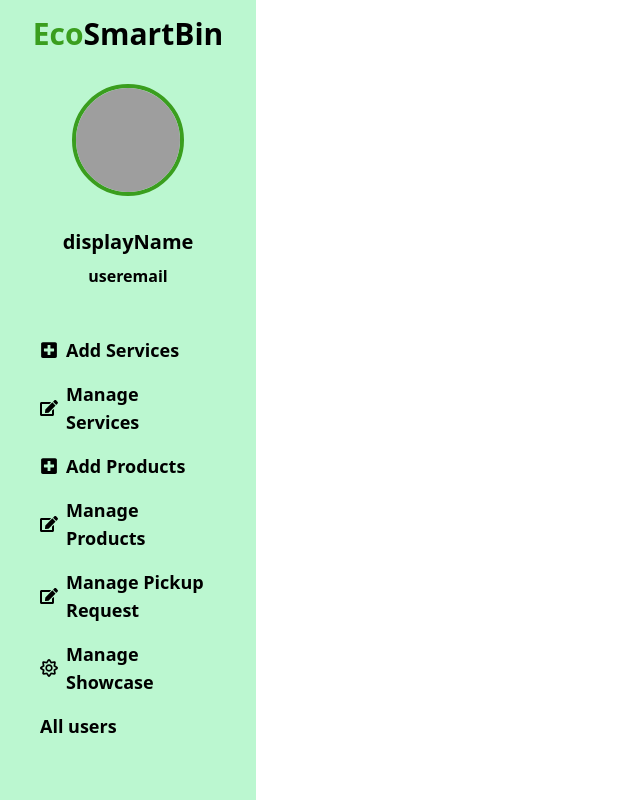
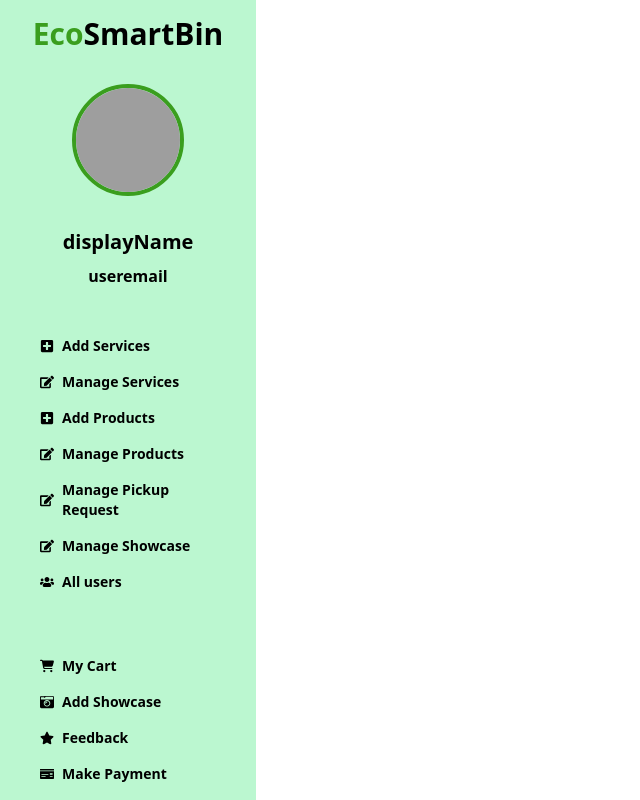
Before and after one commit to Raisul-24/EcoSmart-Bins-client-side, a React (Vite) app: page /dashboard in a window 1280 px wide. Shown: the whole page, without its empty margins (0-640 px from the left). Built offline with nearby package versions, Linux system fonts and the light colour scheme; no server answers; grey boxes are pictures that could not be loaded.

Commit message:
[dashboard]:modify routes alignment

```diff
--- a/src/Components/recycle materials/RecycleMaterials.jsx
+++ b/src/Components/recycle materials/RecycleMaterials.jsx
@@ -31,7 +31,7 @@ const RecycleMaterials = () => {
             backgroundImage: "url(https://i.ibb.co/56JLyPY/shape-9.png)",
           }}
         >
-          <div className="hero-overlay rounded-xl bg-brand-color opacity-80"></div>
+          <div className="hero-overlay rounded-xl bg-brand-color "></div>
           <div className="z-0 lg:w-4/5 flex flex-col md:flex-row lg:gap-60 gap-12 justify-between">
             <div className="lg:w-80 mx-auto px-5 md:px-0 text-center lg:text-start text-white">
                 <p className="text-xl mb-5 font-bold">Recycle Materials</p>
--- a/src/LayOut/Dashboard.jsx
+++ b/src/LayOut/Dashboard.jsx
@@ -7,9 +7,9 @@ import {
   FaHome,
   FaMoneyCheck,
   FaPlusSquare,
-  FaRegSun,
   FaSearch,
   FaStar,
+  FaUsers,
 } from "react-icons/fa";
 import { FaCartShopping } from "react-icons/fa6";
 import { Link, NavLink, Outlet } from "react-router-dom";
@@ -61,44 +61,45 @@ const Dashboard = () => {
 
             <ul className="menu font-semibold">
               {/* admin routes */}
-              <li className="lg:text-lg">
+              <li className="">
                 <NavLink to="/dashboard/addServices">
                   <FaPlusSquare />
                   Add Services
                 </NavLink>
               </li>
-              <li className="lg:text-lg">
+              <li className="">
                 <NavLink to="/dashboard/manageServices">
                   <FaEdit />
                   Manage Services
                 </NavLink>
               </li>
-              <li className="lg:text-lg">
+              <li className="">
                 <NavLink to="/dashboard/addProducts">
                   <FaPlusSquare />
                   Add Products
                 </NavLink>
               </li>
-              <li className="lg:text-lg">
+              <li className="">
                 <NavLink to="/dashboard/manageProducts">
                 <FaEdit />
                   Manage Products
                 </NavLink>
               </li>
-              <li className="lg:text-lg">
+              <li className="">
                 <NavLink to="/dashboard/managePickup">
                 <FaEdit />
                   Manage Pickup Request
                 </NavLink>
               </li>
-              <li className="lg:text-lg">
+              <li className="">
                 <NavLink to="/dashboard/manageShowcase">
-                <FaRegSun />
+                <FaEdit />
                   Manage Showcase
                 </NavLink>
               </li>
-              <li className="lg:text-lg">
+              <li className="">
                 <NavLink to="/dashboard/allUsers">
+                  <FaUsers/>
                 All users
                 </NavLink>
               </li>
@@ -106,28 +107,28 @@ const Dashboard = () => {
               <div className="divider"></div>
 
               {/* user routes */}
-              <li className="lg:text-lg">
+              <li className="">
                 <NavLink to="/dashboard/cart">
                   <FaCartShopping></FaCartShopping> My Cart
                 </NavLink>
               </li>
-              <li className="lg:text-lg">
+              <li className="">
                 <NavLink to="/dashboard/addShowcase">
                   <FaCameraRetro />Add Showcase
                 </NavLink>
               </li>
-              <li className="lg:text-lg">
+              <li className="">
                 <NavLink to="/dashboard/feedback">
                   <FaStar /> Feedback
                 </NavLink>
               </li>
-              <li className="lg:text-lg">
+              <li className="">
             <NavLink to="/dashboard/payment">
               <FaMoneyCheck></FaMoneyCheck>
              Make Payment
             </NavLink>
           </li>
-          <li className="lg:text-lg">
+          <li className="">
             <NavLink to="/dashboard/paymentHistory">
               <FaHistory></FaHistory>
               Payment History
@@ -136,19 +137,19 @@ const Dashboard = () => {
 
               {/* shared routes */}
               <div className="divider"></div>
-              <li className="lg:text-lg">
+              <li className="">
                 <NavLink to="/">
                   <FaHome></FaHome>
                   Home
                 </NavLink>
               </li>
-              <li className="lg:text-lg">
+              <li className="">
                 <NavLink to="/services">
                   <FaSearch></FaSearch>
                   Available Services
                 </NavLink>
               </li>
-              <li className="lg:text-lg">
+              <li className="">
                 <NavLink to="/contact">
                   <FaEnvelope></FaEnvelope>
                   Contact
```
Also changed, not shown: 1 other file (tests, documents, lock files or other folders).
